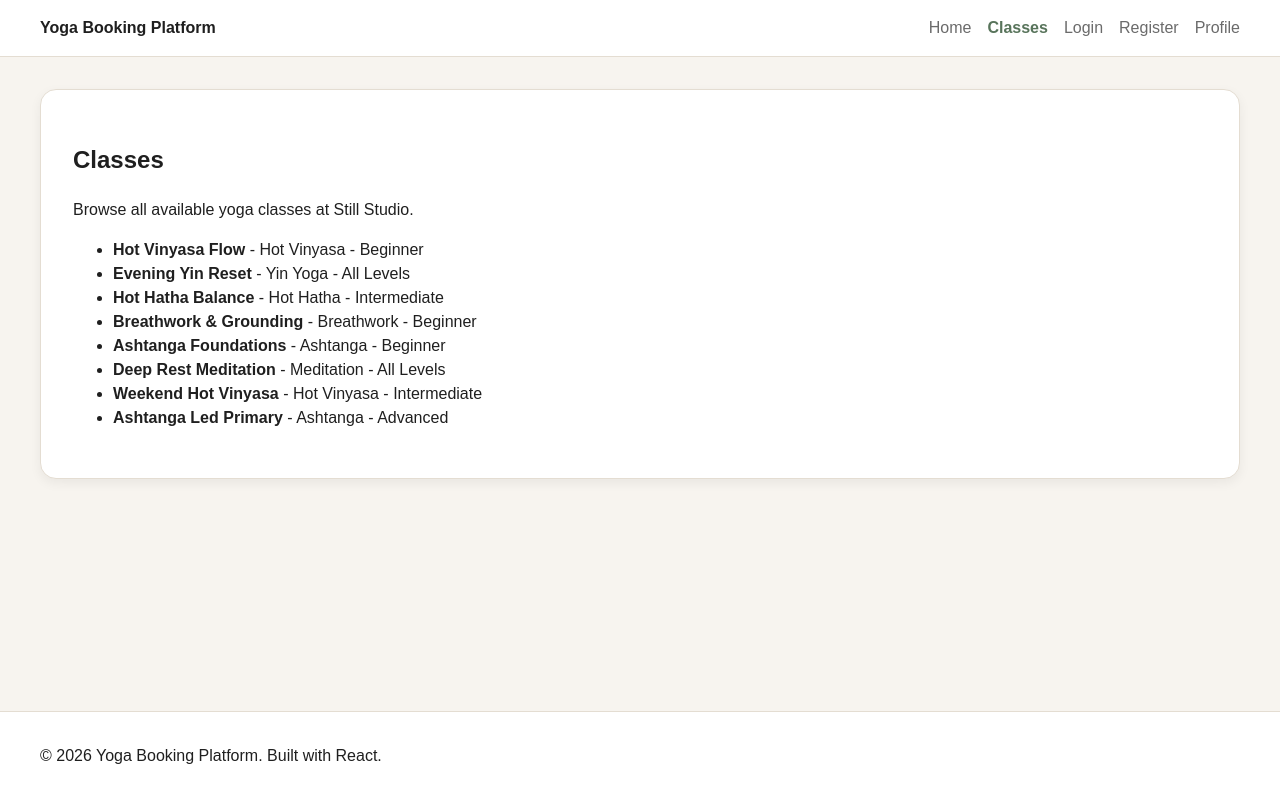
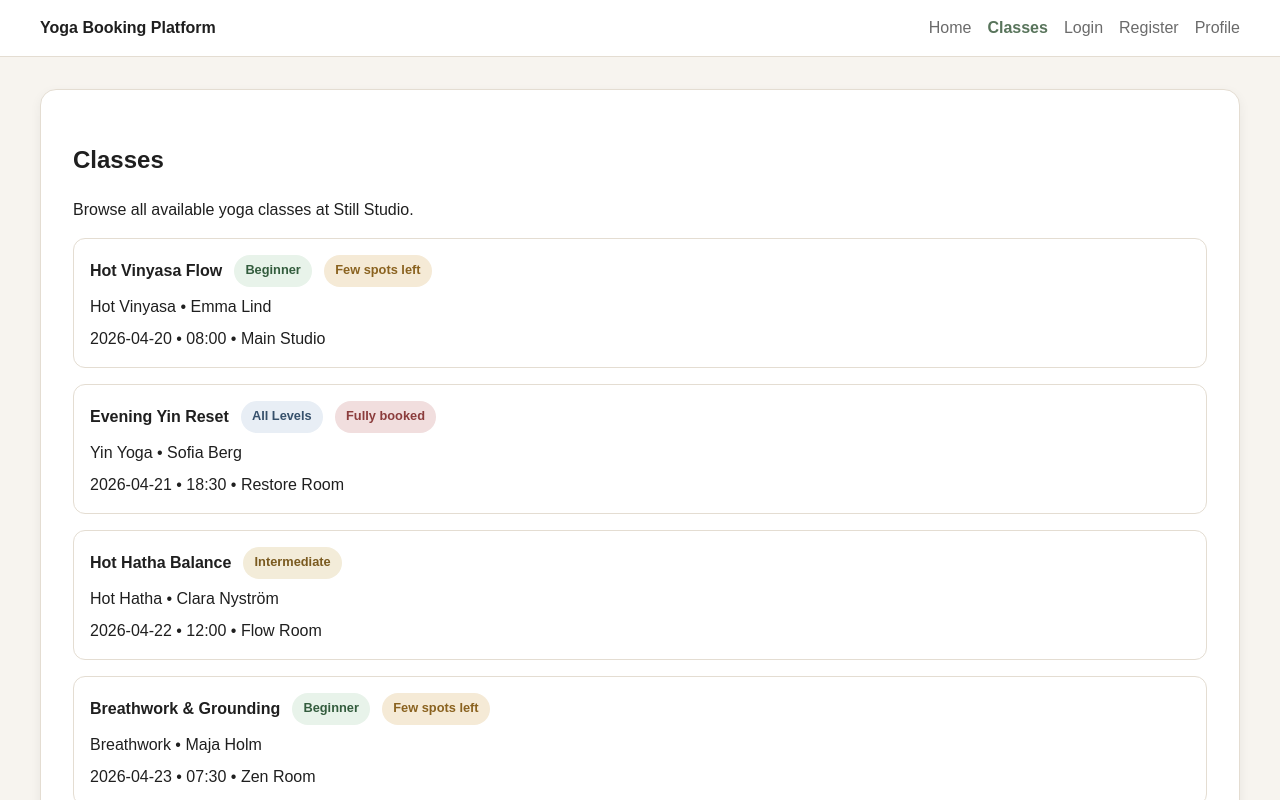
Before and after one commit to JennAnd/yoga-booking-platform, a React (Vite) app: page /classes in a window 1280 px wide. Shown: the top 800 px of the page. Built offline with nearby package versions, Linux system fonts and the light colour scheme.

Commit message:
feat: add availability status utilities and class status badges

```diff
--- a/src/components/ui/ui.css
+++ b/src/components/ui/ui.css
@@ -1,28 +1,6 @@
-.ui-button {
-  display: inline-flex;
-  align-items: center;
-  justify-content: center;
-  gap: var(--space-2);
-  min-height: 44px;
-  padding: 0.75rem 1rem;
-  border: 1px solid transparent;
-  border-radius: var(--radius-md);
-  font: inherit;
-  font-size: 0.95rem;
-  font-weight: 600;
-  line-height: 1;
-  cursor: pointer;
-  transition:
-    background-color 0.2s ease,
-    color 0.2s ease,
-    border-color 0.2s ease,
-    opacity 0.2s ease,
-    transform 0.2s ease;
-}
-
-.ui-button:hover {
-  transform: translateY(-1px);
-}
+/* ---------------------------------- */
+/* Shared interactive states           */
+/* ---------------------------------- */
 
 .ui-button:focus-visible,
 .ui-input:focus-visible,
@@ -50,6 +28,36 @@
 .ui-modal__close-button:focus-visible {
   outline: 2px solid var(--color-primary-dark);
   outline-offset: 2px;
+}
+
+/* ---------------------------------- */
+/* Button style and variants           */
+/* ---------------------------------- */
+
+.ui-button {
+  display: inline-flex;
+  align-items: center;
+  justify-content: center;
+  gap: var(--space-2);
+  min-height: 44px;
+  padding: 0.75rem 1rem;
+  border: 1px solid transparent;
+  border-radius: var(--radius-md);
+  font: inherit;
+  font-size: 0.95rem;
+  font-weight: 600;
+  line-height: 1;
+  cursor: pointer;
+  transition:
+    background-color 0.2s ease,
+    color 0.2s ease,
+    border-color 0.2s ease,
+    opacity 0.2s ease,
+    transform 0.2s ease;
+}
+
+.ui-button:hover {
+  transform: translateY(-1px);
 }
 
 .ui-button--primary {
@@ -89,6 +97,22 @@
   opacity: 0.9;
 }
 
+/* ---------------------------------- */
+/* Form fields                                 */
+/* Labels, inputs, and selects         */
+/* ---------------------------------- */
+
+.ui-field {
+  display: grid;
+  gap: var(--space-2);
+}
+
+.ui-field__label {
+  font-size: 0.9rem;
+  font-weight: 600;
+  color: var(--color-text);
+}
+
 .ui-input,
 .ui-select {
   width: 100%;
@@ -101,6 +125,11 @@
   font: inherit;
   font-size: 0.95rem;
 }
+
+/* ---------------------------------- */
+/* Badge styles                               */
+/* Used for class levels and status */
+/* ---------------------------------- */
 
 .ui-badge {
   display: inline-flex;
@@ -129,6 +158,11 @@
   color: #8a4040;
 }
 
+.ui-badge--all-levels {
+  background-color: #e8eef5;
+  color: #36506b;
+}
+
 .ui-badge--fully-booked {
   background-color: #f1dede;
   color: #8b3c3c;
@@ -138,6 +172,11 @@
   background-color: #f5ead6;
   color: #8a621f;
 }
+
+/* ---------------------------------- */
+/* Spinner                                      */
+/* Loading indicator                      */
+/* ---------------------------------- */
 
 .ui-spinner {
   width: 2rem;
@@ -153,6 +192,11 @@
     transform: rotate(360deg);
   }
 }
+
+/* ---------------------------------- */
+/* Empty state                                */
+/* Shown when no content exists  */
+/* ---------------------------------- */
 
 .ui-empty-state {
   padding: var(--space-6);
@@ -170,6 +214,11 @@
   margin: 0;
   color: var(--color-text-muted);
 }
+
+/* ---------------------------------- */
+/* Toast messages                          */
+/* Short feedback messages          */
+/* ---------------------------------- */
 
 .ui-toast {
   display: inline-flex;
@@ -195,6 +244,11 @@
   background-color: #f5e3e3;
   color: #8a4040;
 }
+
+/* ------------------------------------- */
+/* Modal dialog                                  */
+/* Overlay and confirmation dialog    */
+/* -------------------------------------- */
 
 .ui-modal-backdrop {
   position: fixed;
@@ -243,14 +297,3 @@
 .ui-modal__content {
   color: var(--color-text);
 }
-
-.ui-field {
-  display: grid;
-  gap: var(--space-2);
-}
-
-.ui-field__label {
-  font-size: 0.9rem;
-  font-weight: 600;
-  color: var(--color-text);
-}
--- a/src/pages/Classes.jsx
+++ b/src/pages/Classes.jsx
@@ -3,7 +3,10 @@
  * Displays all available yoga classes.
  */
 
+import Badge from "../components/ui/Badge";
 import { classes } from "../data/classes";
+import { getAvailabilityStatus } from "../utils/getAvailabilityStatus";
+import { getAvailabilityBadgeVariant } from "../utils/getAvailabilityBadgeVariant";
 
 function Classes() {
   return (
@@ -11,13 +14,67 @@ function Classes() {
       <h1>Classes</h1>
       <p>Browse all available yoga classes at Still Studio.</p>
 
-      <ul>
-        {classes.map((yogaClass) => (
-          <li key={yogaClass.id}>
-            <strong>{yogaClass.title}</strong> - {yogaClass.type} -{" "}
-            {yogaClass.level}
-          </li>
-        ))}
+      <ul
+        style={{ display: "grid", gap: "1rem", padding: 0, listStyle: "none" }}
+      >
+        {classes.map((yogaClass) => {
+          const availabilityStatus = getAvailabilityStatus(
+            yogaClass.availableSpots,
+          );
+          const availabilityBadgeVariant = getAvailabilityBadgeVariant(
+            yogaClass.availableSpots,
+          );
+
+          return (
+            <li
+              key={yogaClass.id}
+              style={{
+                padding: "1rem",
+                border: "1px solid var(--color-border)",
+                borderRadius: "var(--radius-md)",
+                backgroundColor: "var(--color-surface)",
+              }}
+            >
+              <div
+                style={{
+                  display: "flex",
+                  gap: "0.75rem",
+                  alignItems: "center",
+                  flexWrap: "wrap",
+                  marginBottom: "0.5rem",
+                }}
+              >
+                <strong>{yogaClass.title}</strong>
+                <Badge
+                  variant={
+                    yogaClass.level === "Beginner"
+                      ? "beginner"
+                      : yogaClass.level === "Intermediate"
+                        ? "intermediate"
+                        : yogaClass.level === "Advanced"
+                          ? "advanced"
+                          : "all-levels"
+                  }
+                >
+                  {yogaClass.level}
+                </Badge>
+                {availabilityBadgeVariant ? (
+                  <Badge variant={availabilityBadgeVariant}>
+                    {availabilityStatus}
+                  </Badge>
+                ) : null}
+              </div>
+
+              <p style={{ margin: "0 0 0.5rem" }}>
+                {yogaClass.type} • {yogaClass.instructor}
+              </p>
+
+              <p style={{ margin: 0 }}>
+                {yogaClass.date} • {yogaClass.time} • {yogaClass.location}
+              </p>
+            </li>
+          );
+        })}
       </ul>
     </section>
   );
--- /dev/null
+++ b/src/utils/getAvailabilityBadgeVariant.js
@@ -0,0 +1,15 @@
+/**
+ * Returns the correct badge variant for class availability.
+ */
+
+export function getAvailabilityBadgeVariant(availableSpots) {
+  if (availableSpots === 0) {
+    return "fully-booked";
+  }
+
+  if (availableSpots <= 3) {
+    return "few-spots";
+  }
+
+  return null;
+}
--- a/src/utils/getAvailabilityStatus.js
+++ b/src/utils/getAvailabilityStatus.js
@@ -1,3 +1,15 @@
 /**
- * Returns a display-friendly availability status for a class.
+ * Returns a display-friendly availability status based on remaining spots..
  */
+
+export function getAvailabilityStatus(availableSpots) {
+  if (availableSpots === 0) {
+    return "Fully booked";
+  }
+
+  if (availableSpots <= 3) {
+    return "Few spots left";
+  }
+
+  return "Available";
+}
```
